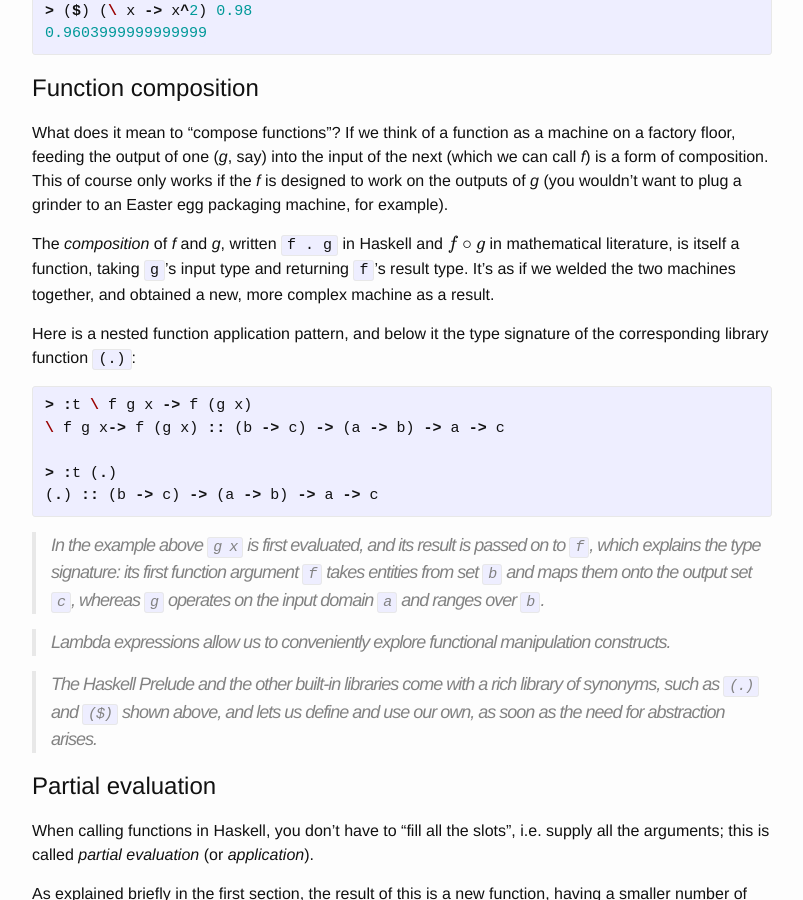
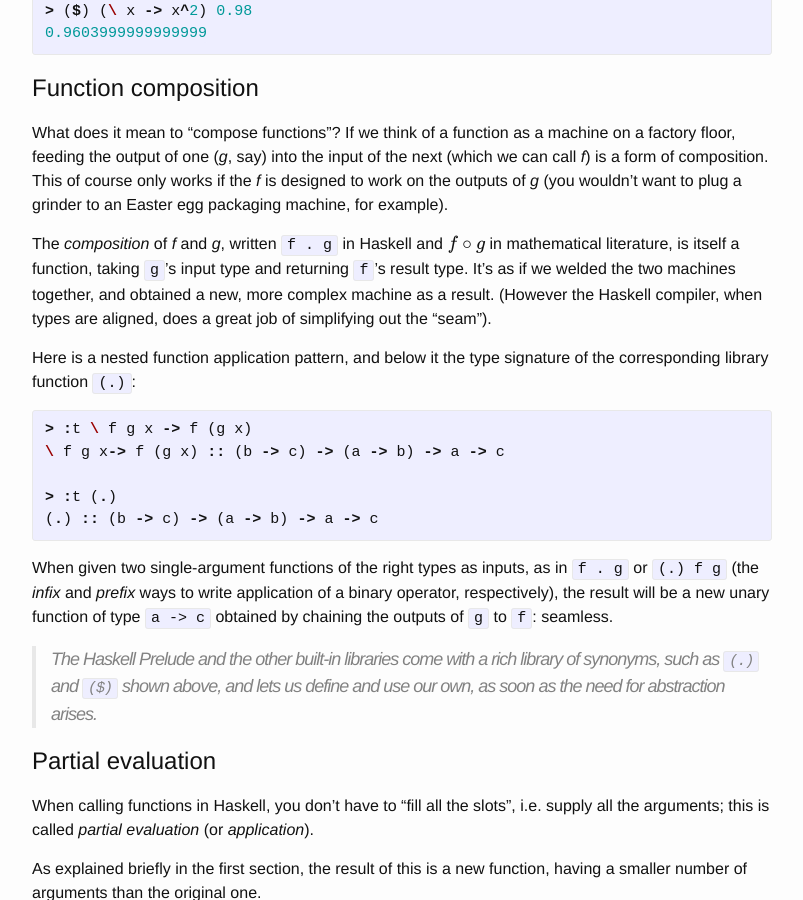
Before and after one commit to ocramz/ocramz.github.io, a Jekyll site: the page built from _posts/2015-08-21-haskell-tut-v1.markdown, in a window 1280 px wide and 900 px high, scrolled down 7463 px. Shown: the whole window, without its empty margins (238-1041 px from the left). Built offline with Jekyll 4.4.1, drawn with Linux system fonts in a browser that asks for light colours; Markdown is read by kramdown in place of the engine named in the settings; formulas are drawn with MathJax 3.

Commit message:
blog update

```diff
--- a/_posts/2015-08-21-haskell-tut-v1.markdown
+++ b/_posts/2015-08-21-haskell-tut-v1.markdown
@@ -329,7 +329,7 @@ As an example, we can apply the ``squared'' function to an arbitrary value:
 
 What does it mean to "compose functions"? If we think of a function as a machine on a factory floor, feeding the output of one (_g_, say)  into the input of the next (which we can call _f_) is a form of composition. This of course only works if the _f_ is designed to work on the outputs of _g_ (you wouldn't want to plug a grinder to an Easter egg packaging machine, for example).
 
-The _composition_ of _f_ and _g_, written `f . g` in Haskell and  $$f \circ g$$ in mathematical literature, is itself a function, taking `g`'s input type and returning `f`'s result type. It's as if we welded the two machines together, and obtained a new, more complex machine as a result.
+The _composition_ of _f_ and _g_, written `f . g` in Haskell and  $$f \circ g$$ in mathematical literature, is itself a function, taking `g`'s input type and returning `f`'s result type. It's as if we welded the two machines together, and obtained a new, more complex machine as a result. (However the Haskell compiler, when types are aligned, does a great job of simplifying out the "seam").
 
 Here is a nested function application pattern, and below it the type signature of the corresponding library function `(.)`:
 
@@ -341,9 +341,7 @@ Here is a nested function application pattern, and below it the type signature o
 (.) :: (b -> c) -> (a -> b) -> a -> c
 {% endhighlight %}
 
-> In the example above `g x` is first evaluated, and its result is passed on to `f`, which explains the type signature: its first function argument `f` takes entities from set `b` and maps them onto the output set `c`, whereas `g` operates on the input domain `a` and ranges over `b`.
-
-> Lambda expressions allow us to conveniently explore functional manipulation constructs.
+When given two single-argument functions of the right types as inputs, as in `f . g` or `(.) f g` (the _infix_ and _prefix_ ways to write application of a binary operator, respectively), the result will be a new unary function of type `a -> c` obtained by chaining the outputs of `g` to `f`: seamless.
 
 > The Haskell Prelude and the other built-in libraries come with a rich library of synonyms, such as `(.)` and `($)` shown above, and lets us define and use our own, as soon as the need for abstraction arises.
 
```
Also changed, not shown: 2 other files.
